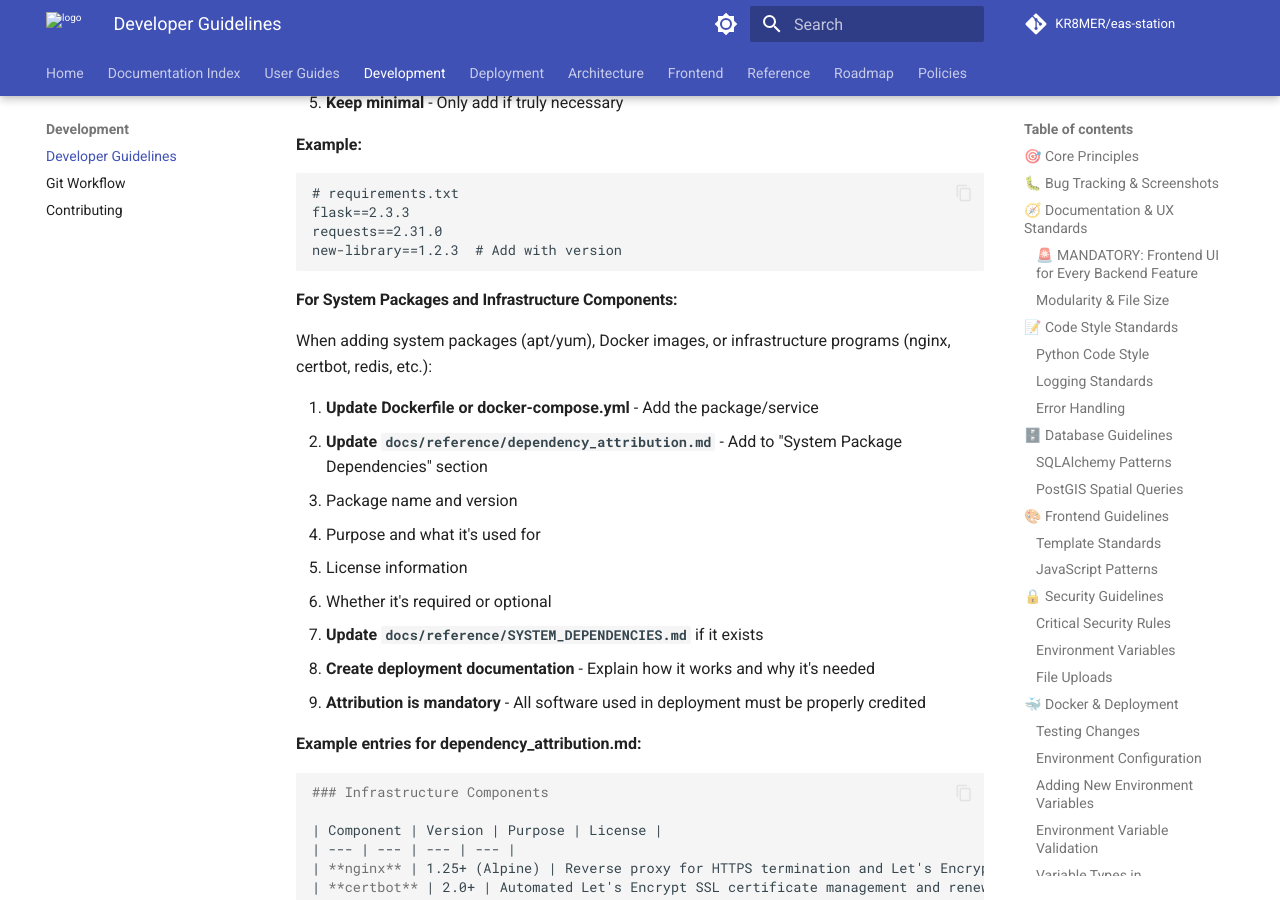
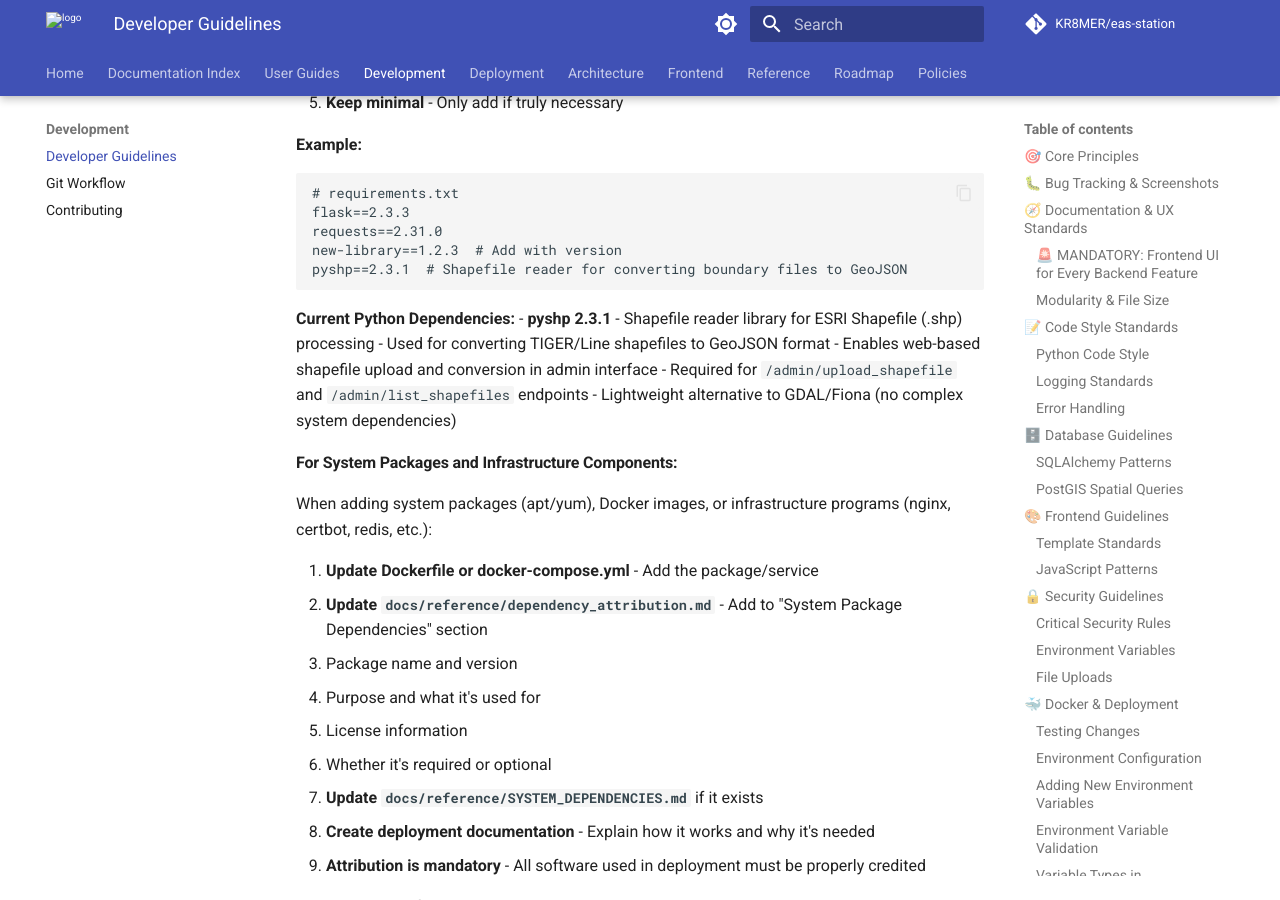
Before and after one commit to KR8MER/eas-station, an MkDocs documentation site: the page built from docs/development/AGENTS.md, in a window 1280 px wide and 900 px high, scrolled down 18335 px. Built offline with MkDocs 1.6.1 and Material for MkDocs 9.7.7, drawn with Linux system fonts in a browser that asks for light colours; comment, search, counter and statistics services are not loaded; the version menu is left out.

Commit message:
Update AGENTS.md documentation for pyshp dependency

````diff
--- a/docs/development/AGENTS.md
+++ b/docs/development/AGENTS.md
@@ -760,7 +760,15 @@ Before committing changes:
 flask==2.3.3
 requests==2.31.0
 new-library==1.2.3  # Add with version
+pyshp==2.3.1  # Shapefile reader for converting boundary files to GeoJSON
 ```
+
+**Current Python Dependencies:**
+- **pyshp 2.3.1** - Shapefile reader library for ESRI Shapefile (.shp) processing
+  - Used for converting TIGER/Line shapefiles to GeoJSON format
+  - Enables web-based shapefile upload and conversion in admin interface
+  - Required for `/admin/upload_shapefile` and `/admin/list_shapefiles` endpoints
+  - Lightweight alternative to GDAL/Fiona (no complex system dependencies)
 
 #### For System Packages and Infrastructure Components:
 
````
